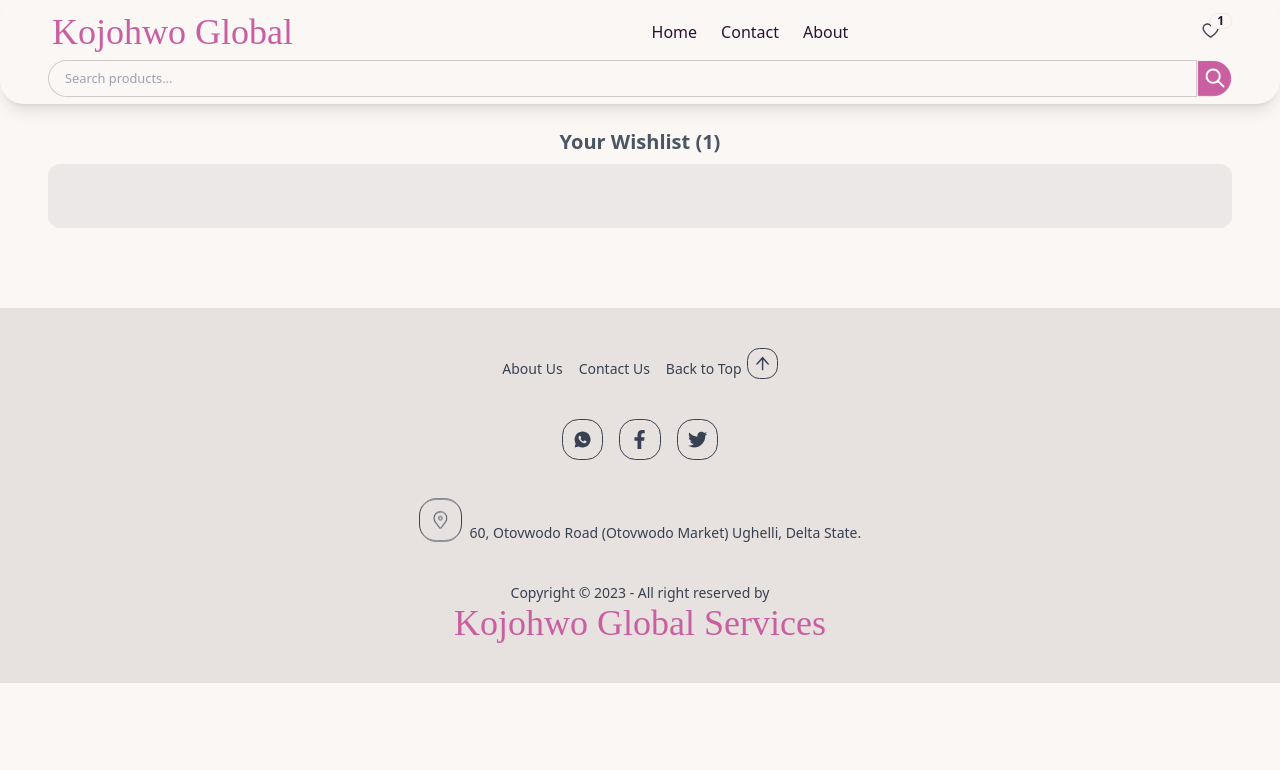
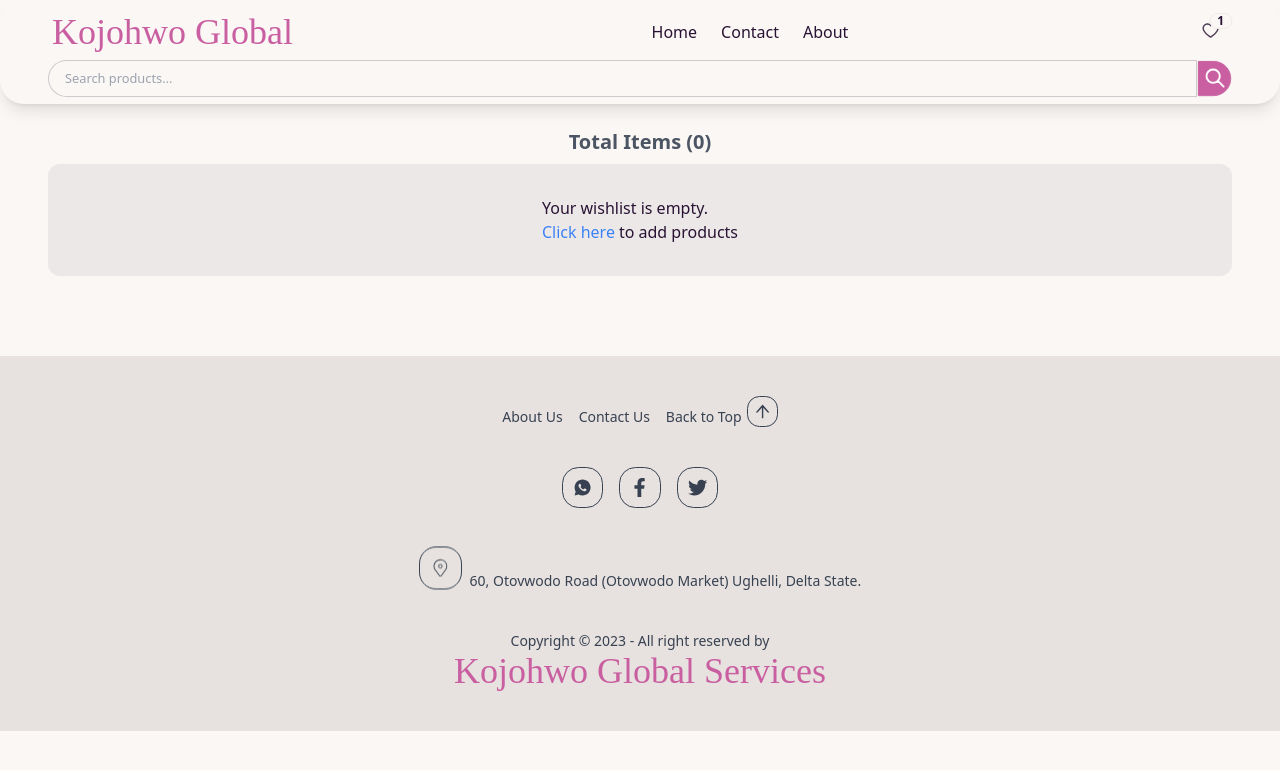
Before and after one commit to emuobopleasure/KojohwoGlobal-store, a React (Create React App) app: page /wishlist in a window 1280 px wide. Shown: the top 770 px of the page. Built offline with nearby package versions, Linux system fonts and the light colour scheme; a web font is replaced by a local one.

Commit message:
Added functionality to 'Add to Wishlist' and 'Remove from Wishlist', and integrated notifications for item additions and removals in the wishlist

```diff
--- /dev/null
+++ b/src/components/Alert.js
@@ -0,0 +1,16 @@
+import React from 'react'
+
+const Alert = ({styling, text}) => {
+    return (
+        <div className='flex justify-center'>
+            <div className={`alert alert-success z-50 fixed w-[25rem] max-w-[25rem] mx-auto ${styling}`}>
+                <div className='flex items-center gap-2'>
+                    <svg xmlns="http://www.w3.org/2000/svg" className="stroke-current shrink-0 h-6 w-6" fill="none" viewBox="0 0 24 24"><path strokeLinecap="round" strokeLinejoin="round" strokeWidth="2" d="M9 12l2 2 4-4m6 2a9 9 0 11-18 0 9 9 0 0118 0z" /></svg>
+                    <span>{`${text}`}</span>
+                </div>
+            </div>
+        </div>
+    )
+}
+
+export default Alert
--- a/src/context/appContext.js
+++ b/src/context/appContext.js
@@ -12,6 +12,8 @@
     const [wishlist, setWishlist] = useState([]);
     const [filteredProducts, setFilteredProducts] = useState([])
     const [isLoading, setIsLoading] = useState(false)
+    const [addToWishAlert, setAddToWishAlert] = useState(false)
+    const [removeFromWishAlert, setRemoveFromWishAlert] = useState(false)
 
     const getUniqueCategories = (products) => {
         const uniqueCategories = [...new Set(products.map(product => product.category))];
@@ -88,8 +90,18 @@
 
         if (isItemInWishlist) {
             handleRemoveFromWishlist(item.id)
+            setRemoveFromWishAlert(true)
+            setTimeout(() => {
+                setRemoveFromWishAlert(false)
+            }, 1000)
         } else {
             handleAddToWishlist(item)
+            setAddToWishAlert(true)
+            setTimeout(() => {
+                setAddToWishAlert(false)
+            }, 1000)
+
+
         }
 
         // setWishlist([...wishlist])
@@ -112,7 +124,9 @@
             isLoading,
             setIsLoading,
             handleCategoryClick,
-            handleWishlistButtonClick
+            handleWishlistButtonClick,
+            addToWishAlert,
+            removeFromWishAlert
         }}>
             {children}
         </AppContext.Provider>
--- a/src/pages/Root.js
+++ b/src/pages/Root.js
@@ -1,16 +1,29 @@
-import React from 'react'
+import React, { useContext } from 'react'
 import Header from '../components/Header'
 import { Outlet } from 'react-router-dom'
 import Footer from '../components/Footer'
+import { AppContext } from '../context/appContext'
+import Alert from '../components/Alert'
 
 const Root = () => {
+  const { addToWishAlert, removeFromWishAlert } = useContext(AppContext)
   return (
     <>
-        <Header/>
-        <main className='main xl:max-w-[90rem] xl:mx-auto'>
-            <Outlet/>
-        </main>
-        <Footer/>
+      <Header />
+      {
+        addToWishAlert &&
+        <Alert text='Item successfully added to Wishlist!' styling='alert-success' />
+      }
+      {
+        removeFromWishAlert &&
+        <Alert text='Item successfully removed from Wishlist!' styling='alert-error' />
+
+      }
+      {/* <Alert text='Item successfully removed from Wishlist!' styling='alert-warning' /> */}
+      <main className='main xl:max-w-[90rem] xl:mx-auto'>
+        <Outlet />
+      </main>
+      <Footer />
     </>
   )
 }
--- a/src/pages/Wishlist.js
+++ b/src/pages/Wishlist.js
@@ -1,22 +1,42 @@
 import React, { useContext } from 'react'
 import { CiTrash } from 'react-icons/ci';
 import { AppContext } from '../context/appContext';
+import Button from '../components/Button';
+import { Link } from 'react-router-dom';
 const Wishlist = () => {
     window.scrollTo(0, 0)
 
     const { wishlist } = useContext(AppContext)
 
+    const numOfWishItems = wishlist.length
 
     return (
         <section>
             <div className='wishlist px-[1.1rem] md:px-[2rem] lg:px-[3rem] mt-[6rem] lg:mt-[8rem] xl:max-w-[90rem] xl:mx-auto'>
                 <div className='shopping-cart'>
                     <h1 className='cart-headind text-xl text-center font-bold text-gray-600 mb-[0.5rem]'>
-                        Your Wishlist (1)
+                        Total Items ({numOfWishItems})
                     </h1>
                 </div>
+
+                {
+                    wishlist.length === 0 ?
+                        <div className='grid justify-center bg-[#ede8e8] py-[2rem] px-[1rem] rounded-xl'>
+                            <p>
+                                Your wishlist is empty.
+                            </p>
+                            <div className='flex items-center gap-1'>
+                                <button className='text-blue-500'>
+                                    <Link to='/'>
+                                        Click here
+                                    </Link>
+                                </button>
+                                <p>to add products</p>
+                            </div>
+                        </div>
+                        :
+                        wishlist.map((item) => (
                             <div className='cart-container bg-[#ede8e8] py-[2rem] px-[1rem] flex flex-col lg:grid grid-cols-2 2xl:grid-cols-3 justify-between gap-[1rem] rounded-xl'>
-                    {wishlist.map((item) => (
                                 <div key={item.id} className='cart-products w-full'>
                                     <div className="cart-item-card bg-base-100 flex py-4 px-4 border border-base-300 rounded-lg shadow-lg hover:bg-base-300 hover:outline hover:outline-white">
                                         <div className="h-24 w-24 flex-shrink-0 overflow-hidden rounded-md border border-base-300">
@@ -53,9 +73,9 @@
                                         </div>
                                     </div>
                                 </div>
+                            </div>
                         ))}
 
-                </div>
             </div>
         </section>
     )
```
Lines whose indentation alone changed are shown as unchanged.
